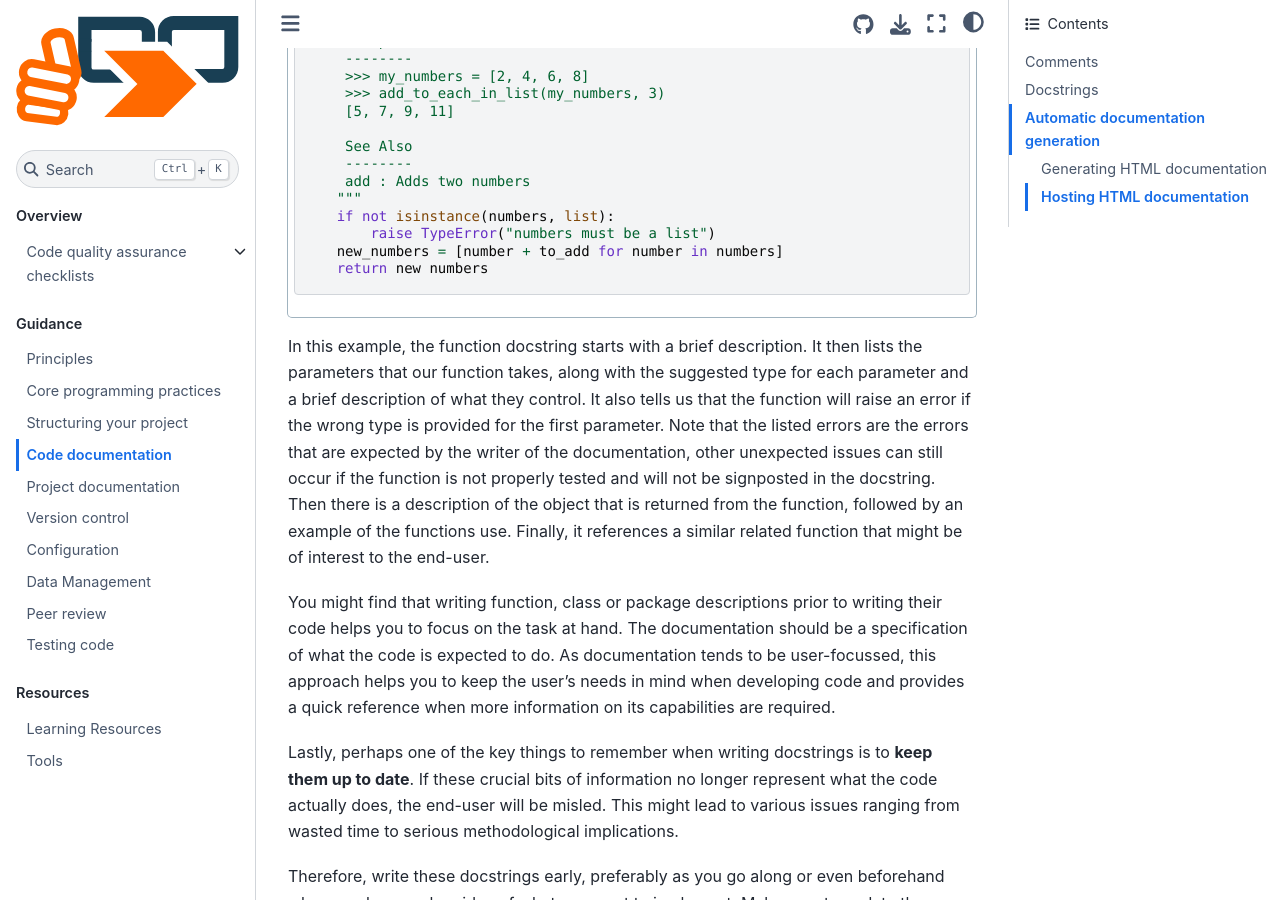
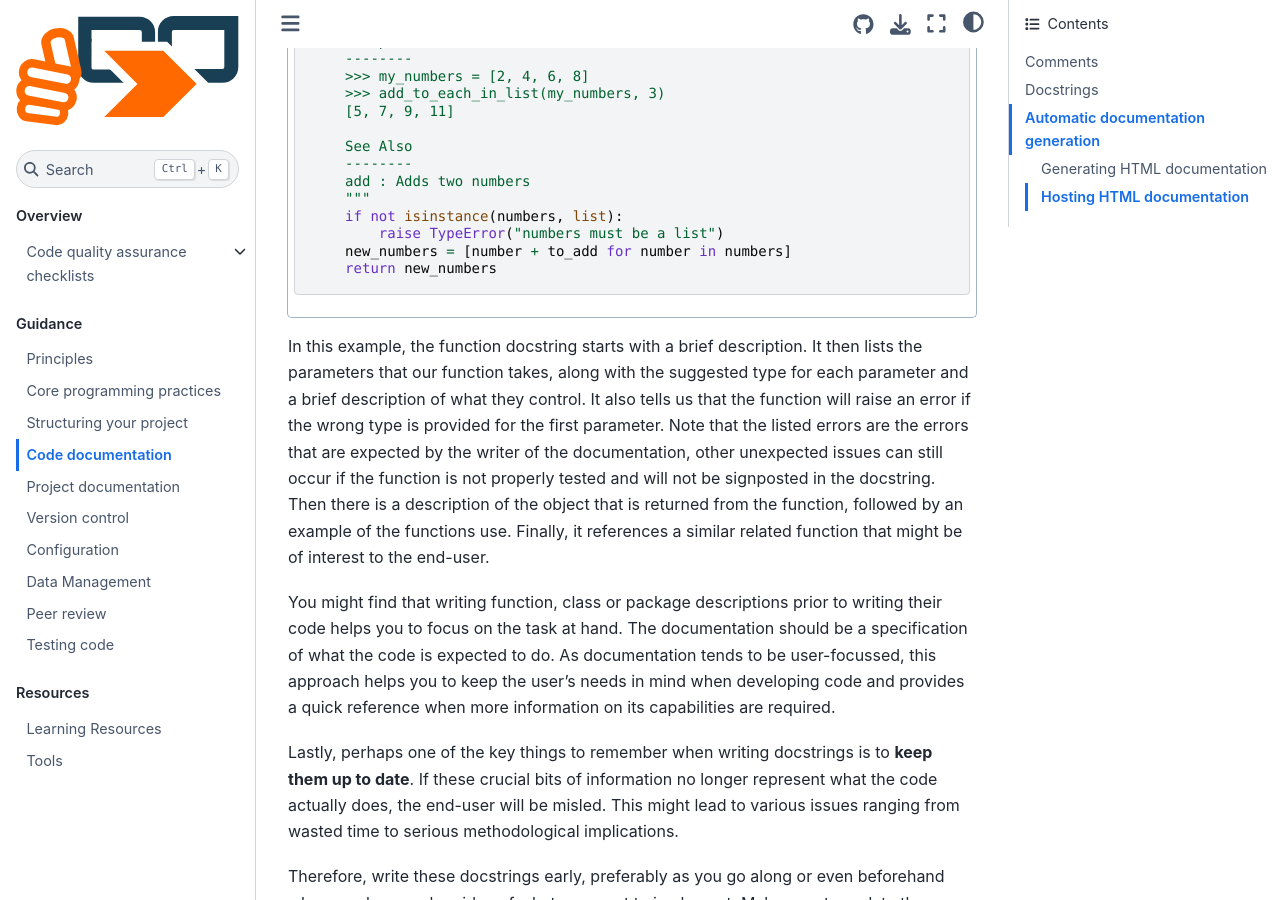
Before and after one commit to best-practice-and-impact/qa-of-code-guidance, a Jupyter Book: the page built from book/code_documentation.md, in a window 1280 px wide and 900 px high, scrolled down 4921 px. Built offline with Jupyter Book 1.0.4 settings and Sphinx 7.4.7 and the Sphinx Book theme 1.1.4, drawn with Linux system fonts in a browser that asks for light colours.

````diff
--- a/book/code_documentation.md
+++ b/book/code_documentation.md
@@ -184,7 +184,7 @@ def add_to_each(numbers, add):
     Returns
     -------
     list
-       `numbers` with `to_add` added to each element.
+        `numbers` with `to_add` added to each element.
 
     Examples
     --------
@@ -195,11 +195,11 @@ def add_to_each(numbers, add):
     See Also
     --------
     add : Adds two numbers
-   """
-   if not isinstance(numbers, list):
-       raise TypeError("numbers must be a list")
-   new_numbers = [number + to_add for number in numbers]
-   return new numbers
+    """
+    if not isinstance(numbers, list):
+        raise TypeError("numbers must be a list")
+    new_numbers = [number + to_add for number in numbers]
+    return new_numbers
 ```
 
 ```{code-tab} r R
````
